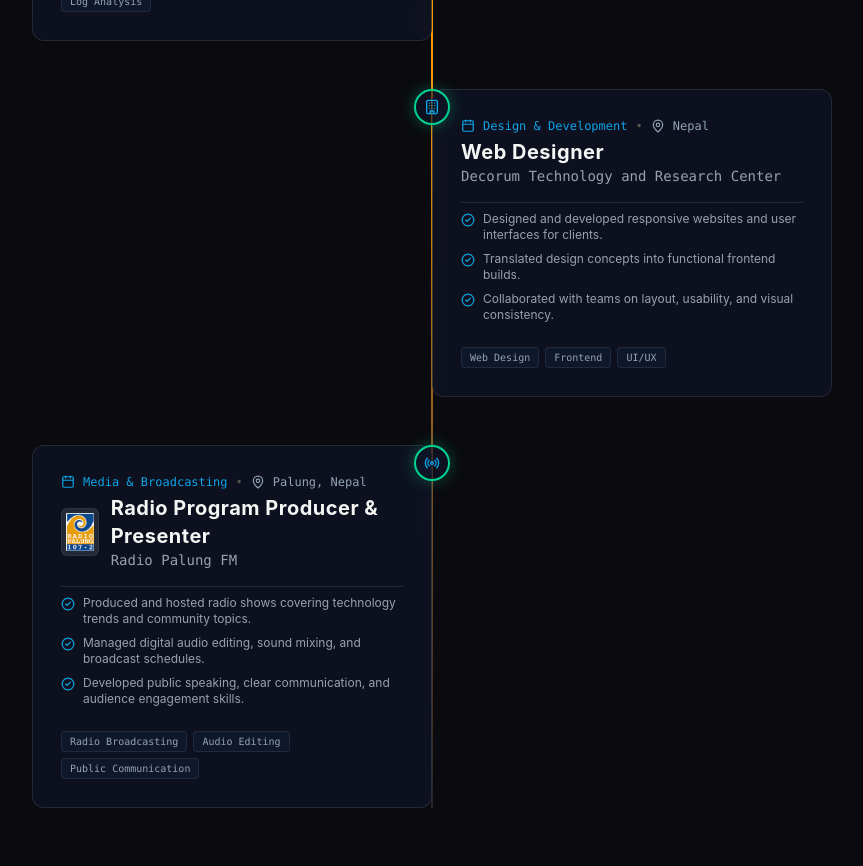
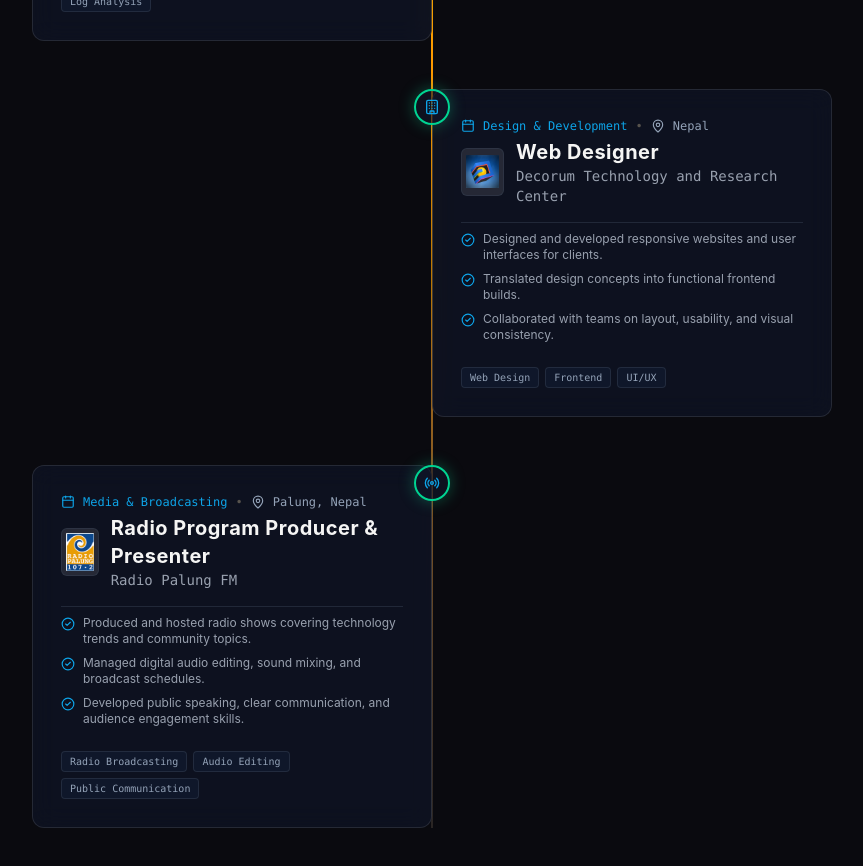
Before and after one commit to thedipeshdkl/Website, a React (Vite) app: page / in a window 1280 px wide. Shown: the part 4500-5366 px from the top of the page, without its empty margins (208-1071 px from the left). Built offline with nearby package versions, Linux system fonts and the light colour scheme.

Commit message:
Update Decorum Technology entry with image and URL

```diff
--- a/src/data/portfolioData.ts
+++ b/src/data/portfolioData.ts
@@ -318,7 +318,9 @@
       "Translated design concepts into functional frontend builds.",
       "Collaborated with teams on layout, usability, and visual consistency."
     ],
-    tags: ["Web Design", "Frontend", "UI/UX"]
+    tags: ["Web Design", "Frontend", "UI/UX"],
+    imagePath: "/decorum.png",
+    url: "https://np.linkedin.com/company/decorumtechnology"
   },
   {
     id: "radio-palung",
```
Also changed, not shown: public/decorum.png (added).
